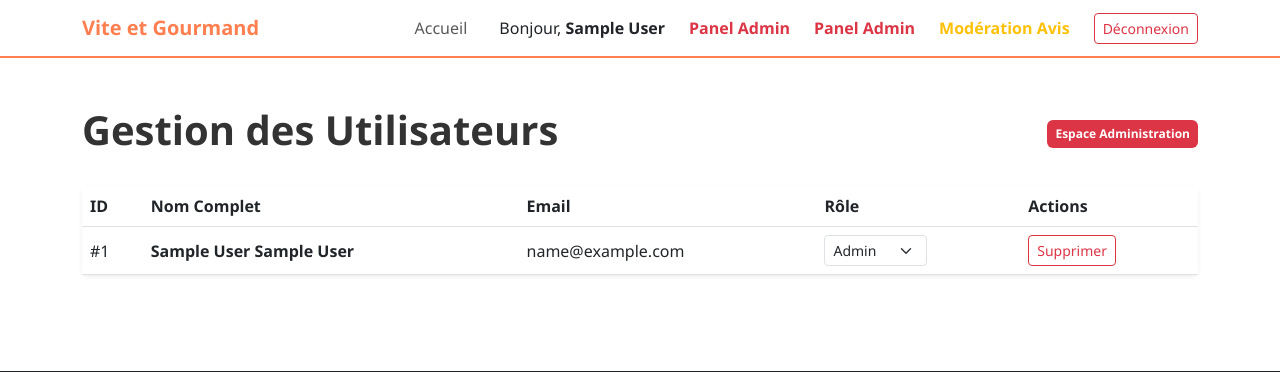
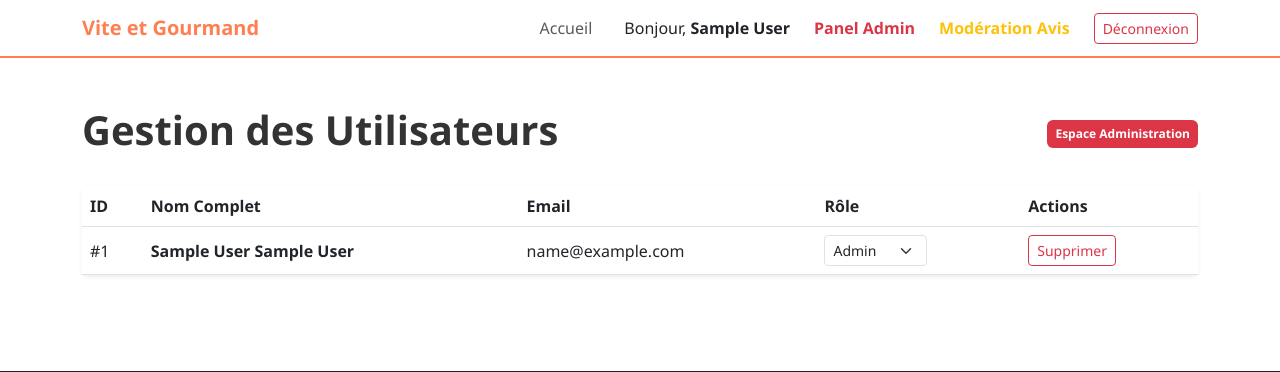
Before and after one commit to jumeaux227-debug/ECF-Vite-et-Gourmand, a PHP site: page /admin_users.php in a window 1280 px wide. Shown: the top 372 px of the page. Run offline with PHP 8.4, Linux system fonts and the light colour scheme; the visitor is signed in with stand-in values (Sample User, id 1).

Commit message:
Layout : correction du double panel admin

```diff
--- a/includes/header.php
+++ b/includes/header.php
@@ -31,10 +31,6 @@ if (session_status() === PHP_SESSION_NONE) {
                     </a>
                 <?php endif; ?>
 
-                <?php if($_SESSION['role_id'] == 1): ?>
-                    <a class="nav-link text-danger fw-bold ms-2" href="admin_users.php">Panel Admin</a>
-                <?php endif; ?>
-
                 <?php if($_SESSION['role_id'] == 1 || $_SESSION['role_id'] == 2): ?>
                     <a class="nav-link text-warning fw-bold ms-2" href="admin_reviews.php">Modération Avis</a>
                 <?php endif; ?>
```
